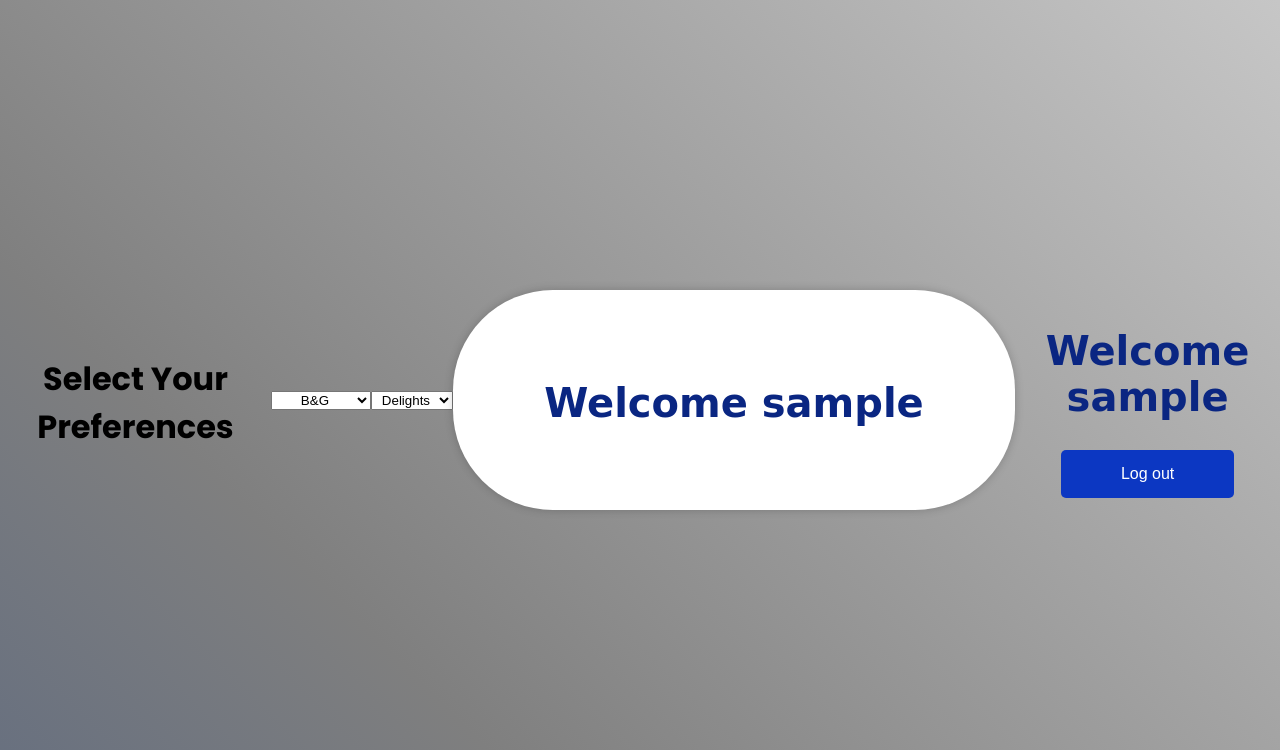
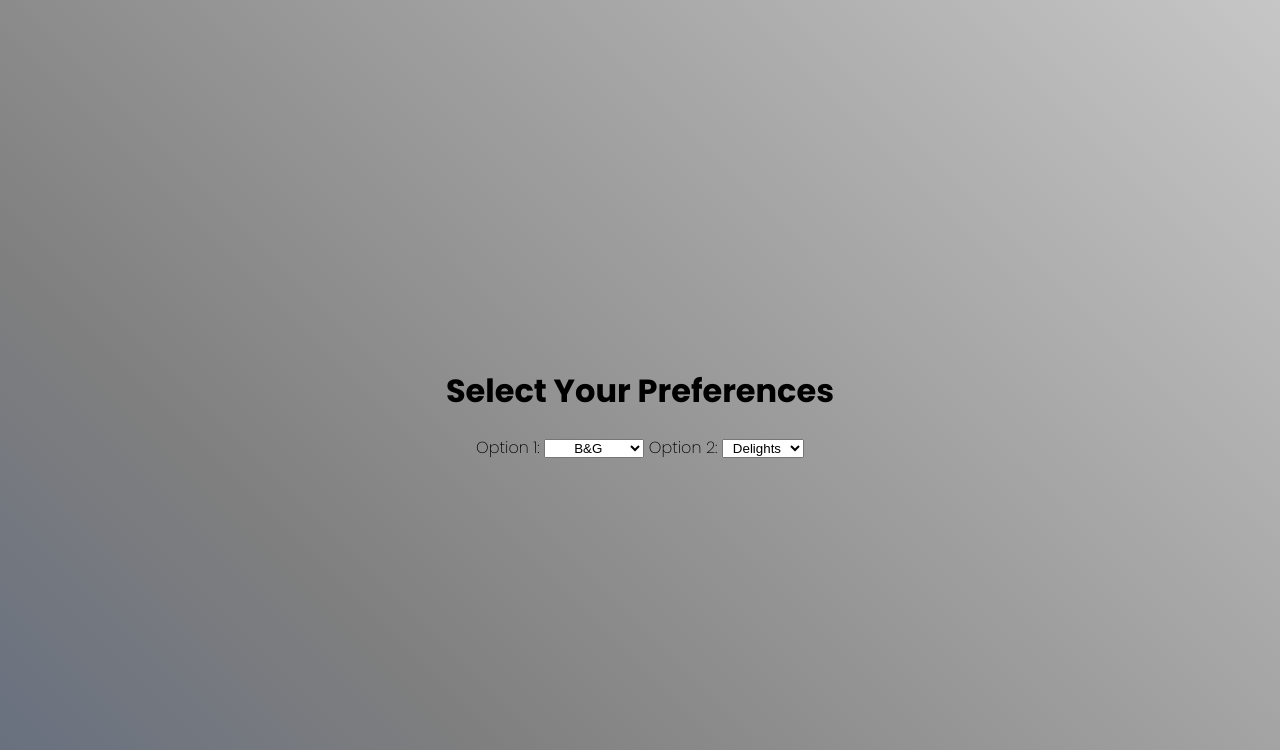
Before and after one commit to JackJack7890/MoraviYum_Food_Review_Website, a Flask app: page /review in a window 1280 px wide. Shown: the top 750 px of the page. Run offline with Flask 3, Linux system fonts and the light colour scheme; the visitor is signed in with stand-in values (Sample User, id 1).

Commit message:
fixed the issue for the third time

```diff
--- a/templates/review.html
+++ b/templates/review.html
@@ -7,14 +7,18 @@
     <link rel="stylesheet" type="text/css" href="/static/style.css">
 </head>
 <body>
+
+    <!-- Welcome panel -->
     <div id="welcome_panel" class="fade-in">
         <h1 id="welc_yum">Welcome to MoraviYum!</h1>
         <h3 id="loading_message">Preparing the menu<span class="dot">.</span><span class="dot">.</span><span class="dot">.</span></h3>
     </div>
 
+    <!-- Dropdown options panel (initially hidden) -->
+    <div id="dropdown_panel" style="display: none;">
         <h2>Select Your Preferences</h2>
-<div class="dropdown_container" id="dropdown_panel"></div>
-   <!--- <label for="dropdown1">Option 1:</label>  -->
+        <div class="dropdown_container">
+            <label for="dropdown1">Option 1:</label>
             <select id="dropdown1">
                 <option value="B&G">B&G</option>
                 <option value="Cru5h">Cru5h</option>
@@ -22,22 +26,13 @@
                 <option value="Hissho Sushi">Hissho Sushi</option>
             </select>
 
-    <!-- <label for="dropdown2">Option 2:</label> -->
+            <label for="dropdown2">Option 2:</label>
             <select id="dropdown2">
                 <option value="Delights">Delights</option>
                 <option value="Starbucks">Starbucks</option>
                 <option value="Zime">Zime</option>
                 <option value="Natural">Natural</option>
             </select>
-</div>
-    <div class="signin_container fade-in" id="signin_panel">
-        <h1 id="moraviyum_welcome">Welcome {{ user_handle }}</h1>
-    </div>
-
-        <!-- User welcome message and logout button -->
-        <div class="signin_container fade-in">
-            <h1 id="moraviyum_welcome">Welcome {{ user_handle }}</h1>
-            <a href="/logout"><button id="logout_button">Log out</button></a>
         </div>
     </div>
 
```
Lines whose indentation alone changed are shown as unchanged.
